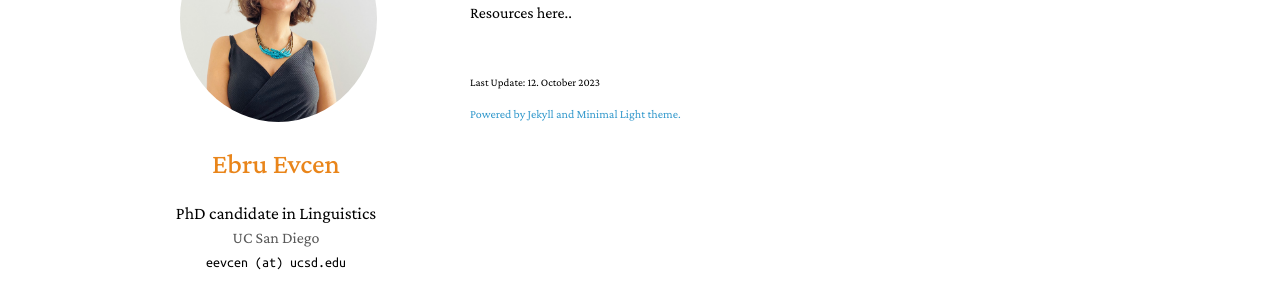
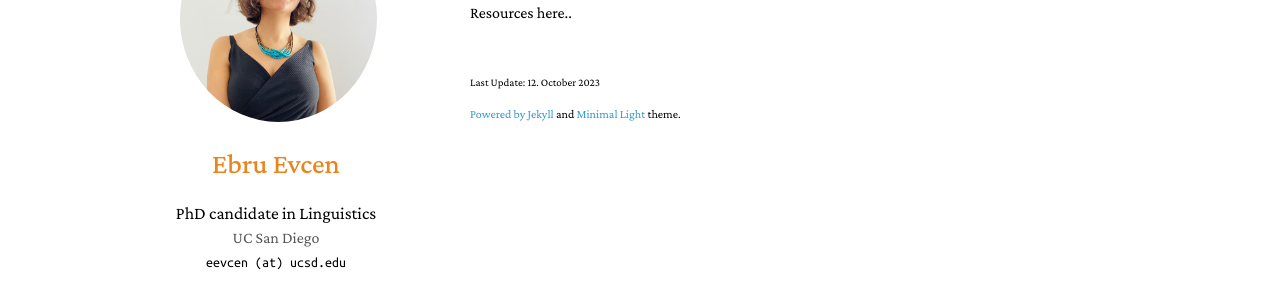
Before and after one commit to ebruevcen/ebruevcen.github.io, a Jekyll site: the page built from resources.md, in a window 1280 px wide. Shown: the part 145-445 px from the top of the page. Built offline with Jekyll 4.4.1, drawn with Linux system fonts in a browser that asks for light colours; nearby versions of some CDN libraries; library files that are not in the unit come from our copies; a style sheet for code colours, icons or effects is not loaded.

Commit message:
Update _config.yml

```diff
--- a/_config.yml
+++ b/_config.yml
@@ -29,8 +29,7 @@ favicon: ./assets/img/favicon.png
 
 
 # Footnote
-footnote: Powered by Jekyll and Minimal Light theme.
-footnote_link: https://github.com/yaoyao-liu/minimal-light
+footnote: Powered by <a href="https://jekyllrb.com/" target="_blank">Jekyll</a> and <a href="https://github.com/yaoyao-liu/minimal-light" target="_blank">Minimal Light</a> theme.
 enable_footnote: true
 
 remote_theme: yaoyao-liu/minimal-light
```
